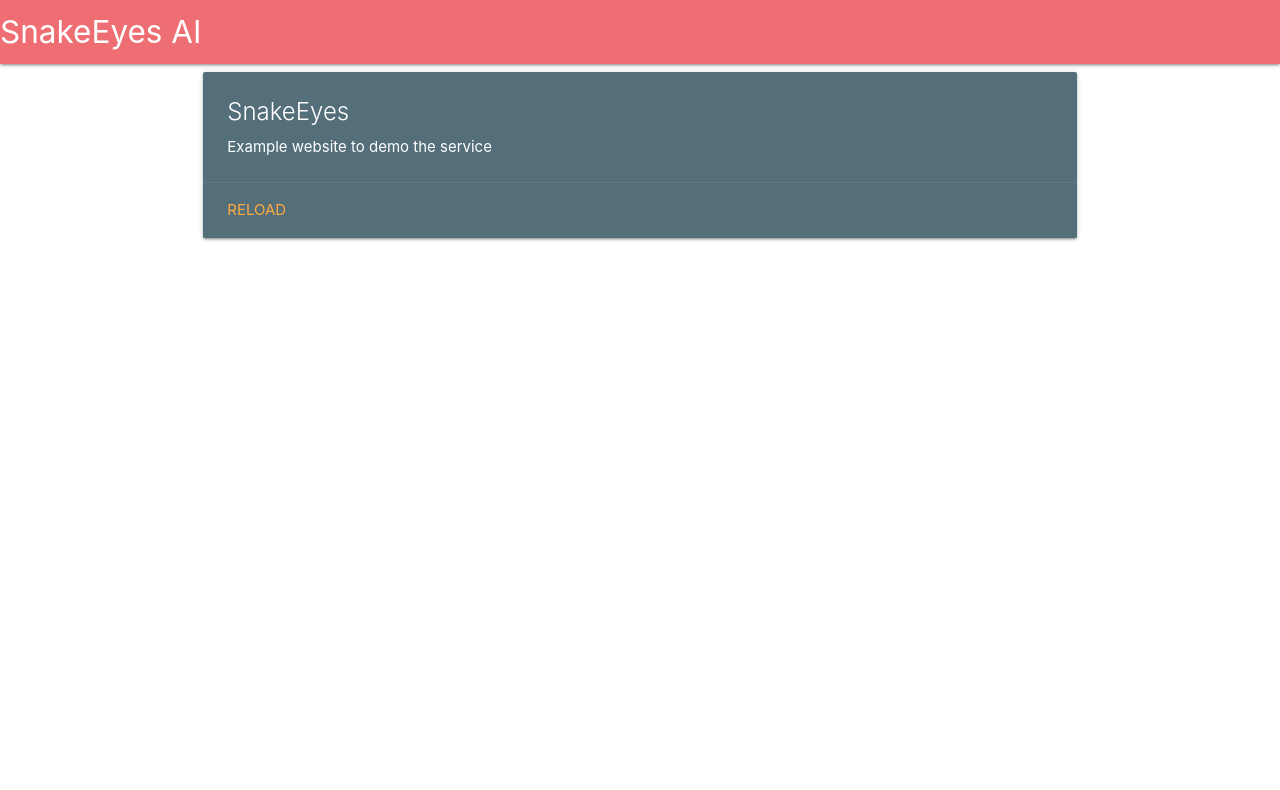
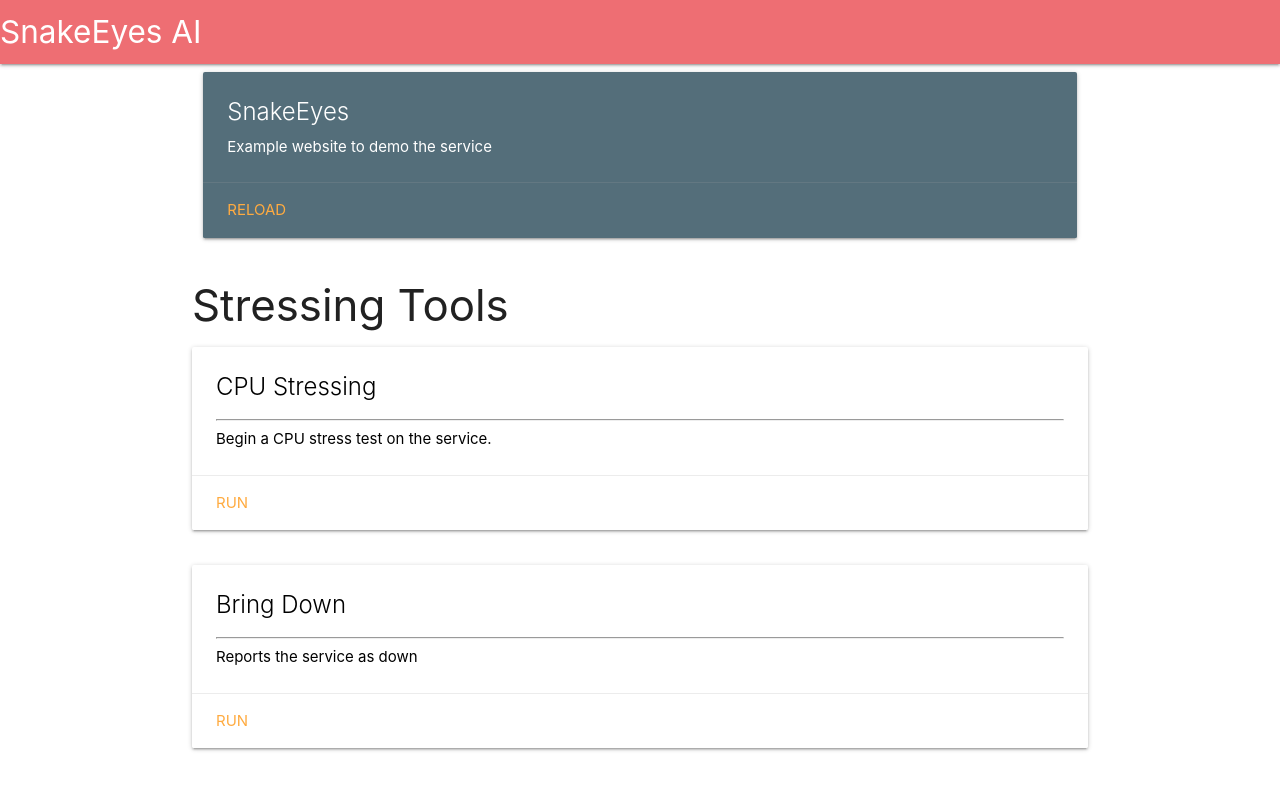
Before and after one commit to XenoWarrior/SnakeEyes, a plain HTML site: page panel.snakeeyes.com/public_html/index.html in a window 1280 px wide. Drawn offline with nearby package versions, Linux system fonts and the light colour scheme.

Commit message:
Add cpu stress test call in application service

```diff
--- a/panel.snakeeyes.com/public_html/index.html
+++ b/panel.snakeeyes.com/public_html/index.html
@@ -4,6 +4,8 @@
 <head>
     <title>SnakeEyes AI</title>
     <script type="text/javascript" src="./materialize/js/materialize.min.js"></script>
+    <script type="text/javascript" src="https://code.jquery.com/jquery-3.3.1.min.js"></script>
+    <script type="text/javascript" src="./js/main.js"></script>
 
     <link href="https://fonts.googleapis.com/icon?family=Material+Icons" rel="stylesheet">
     <link type="text/css" rel="stylesheet" href="./materialize/css/materialize.min.css" media="screen,projection" />
@@ -31,6 +33,45 @@
                 </div>
             </div>
         </div>
+        <div class="row">
+            <h3>Stressing Tools</h3>
+            <div class="row">
+                <div class="card white darken-1">
+                    <div class="card-content black-text">
+                        <div class="center-align valign-wrapper">
+                            <span class="center-align card-title">CPU Stressing</span>
+                        </div>
+                        <hr/>
+                        <div>
+                            <p>
+                                Begin a CPU stress test on the service.
+                            </p>
+                        </div>
+                    </div>
+                    <div class="card-action">
+                        <a onclick="runTest('cpu');" href="#!">Run</a>
+                    </div>
+                </div>
+            </div>
+            <div class="row">
+                <div class="card white darken-1">
+                    <div class="card-content black-text">
+                        <div class="center-align valign-wrapper">
+                            <span class="center-align card-title">Bring Down</span>
+                        </div>
+                        <hr/>
+                        <div>
+                            <p>
+                                Reports the service as down
+                            </p>
+                        </div>
+                    </div>
+                    <div class="card-action">
+                        <a onclick="runTest('down');" href="#!">Run</a>
+                    </div>
+                </div>
+            </div>
+        </div>
     </main>
 </body>
 
--- /dev/null
+++ b/panel.snakeeyes.com/public_html/js/main.js
@@ -0,0 +1,18 @@
+function runTest(t) {
+    switch(t) {
+        case "cpu":
+            $.ajax({
+                url: "./api/cpuload.php",
+                method: "GET",
+                success: function(r) {
+                    $("#cpu-report-target").text("Done running.");
+                },
+                error: function(r) {
+                    $("#cpu-report-target").text("Failed to call API serivce for 'cpuload.php'.");
+                }
+            });
+            break;
+        default:
+            break;
+    }
+}
```
Also changed, not shown: 2 other files.
